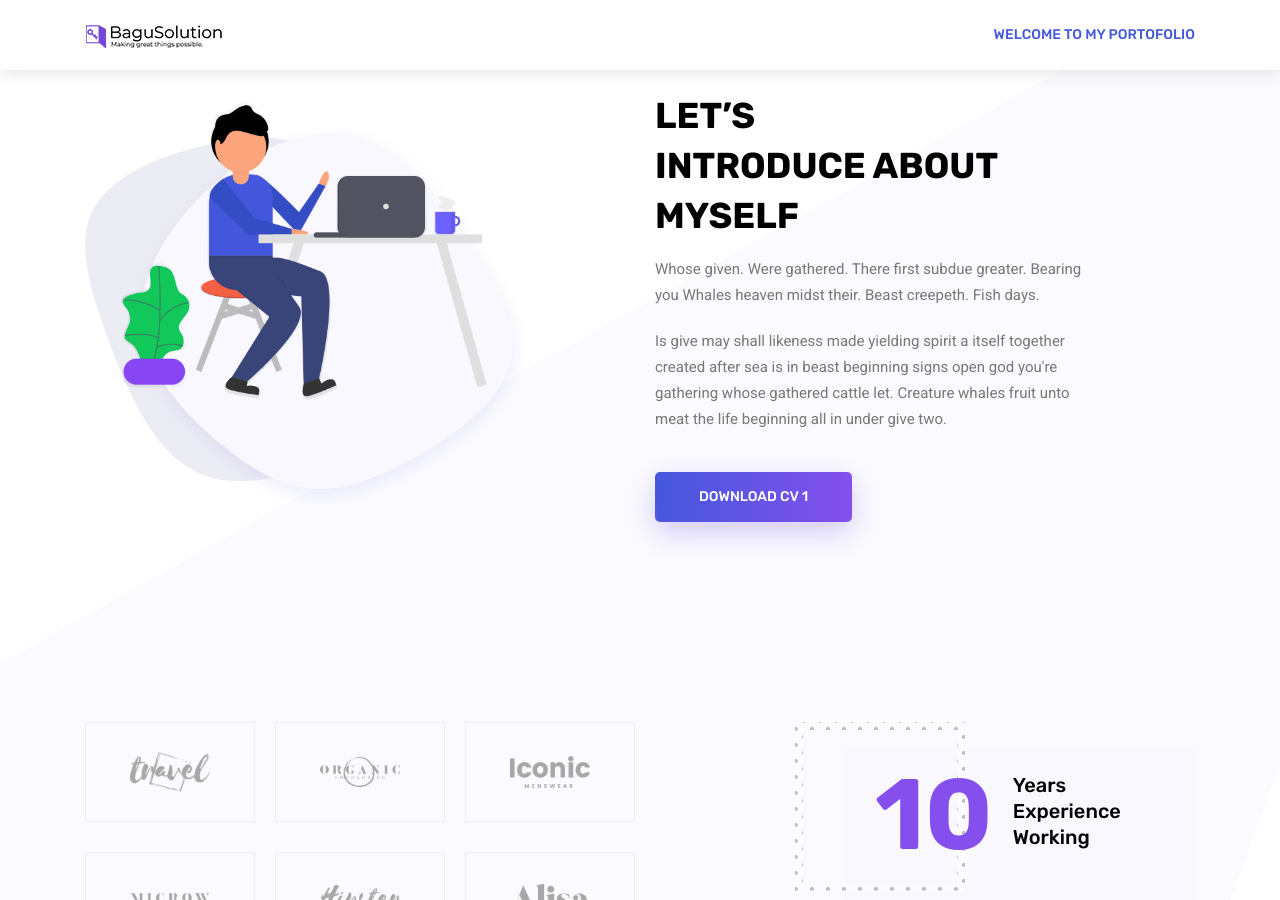
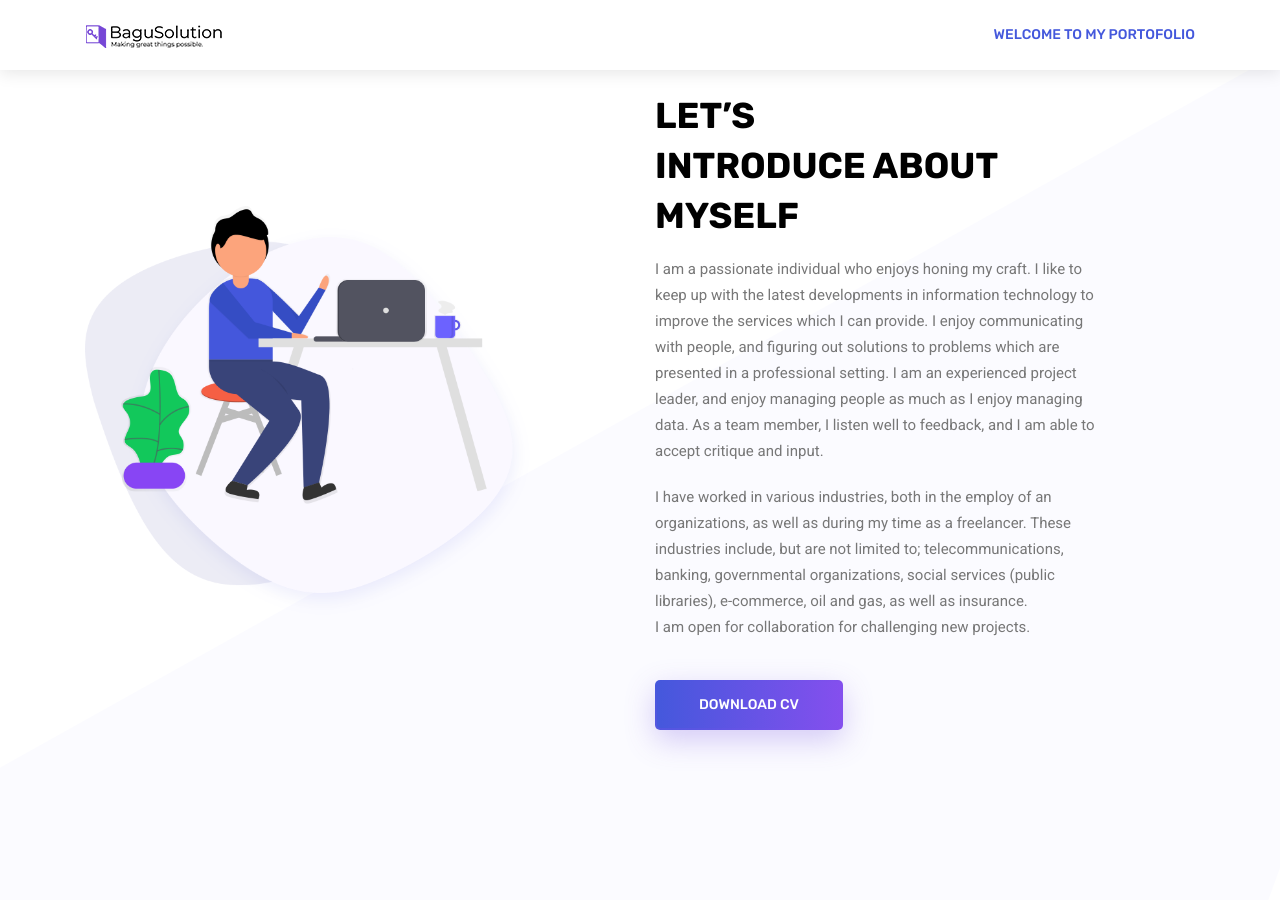
Before and after one commit to idabagusindraprayoga/idabagusindraprayoga.github.io, a Jekyll site: the page built from index.html, in a window 1280 px wide and 900 px high, scrolled down 738 px. Built offline with Jekyll 4.4.1, drawn with Linux system fonts in a browser that asks for light colours.

Commit message:
Update default.html

```diff
--- a/_layouts/default.html
+++ b/_layouts/default.html
@@ -109,16 +109,21 @@
 						<h2>let’s <br>
 							Introduce about <br>
 							myself</h2>
+
 						<p>
-							Whose given. Were gathered. There first subdue greater. Bearing you Whales heaven
-							midst their. Beast creepeth. Fish days.
+							I am a passionate individual who enjoys honing my craft.
+							I like to keep up with the latest developments in information technology to improve the services which I can provide. I enjoy communicating with people, and figuring out solutions to problems which are presented in a professional setting.
+							I am an experienced project leader, and enjoy managing people as much as I enjoy managing data. As a team member, I listen well to feedback, and I am able to accept critique and input.
+
 						</p>
+							I have worked in various industries, both in the employ of an organizations, as well as during my time as a freelancer.
+							These industries include, but are not limited to; telecommunications, banking, governmental organizations, social services (public libraries), e-commerce, oil and gas, as well as insurance.
+
 						<p>
-							Is give may shall likeness made yielding spirit a itself together created after sea
-							is in beast beginning signs open god you're gathering whose gathered cattle let.
-							Creature whales fruit unto meat the life beginning all in under give two.
+							I am open for collaboration for challenging new projects.
 						</p>
-						<a class="primary_btn" href="/img/portfolio/cv_Ida_bagus_indra_prayoga.pdf"><span>Download CV 1</span></a>
+
+						<a class="primary_btn" href="/img/portfolio/cv_Ida_bagus_indra_prayoga.pdf"><span>Download CV</span></a>
 					</div>
 				</div>
 			</div>
```
